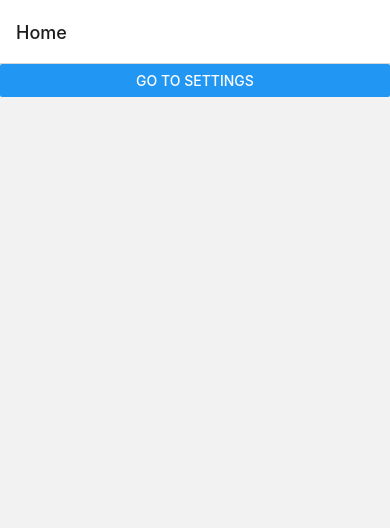
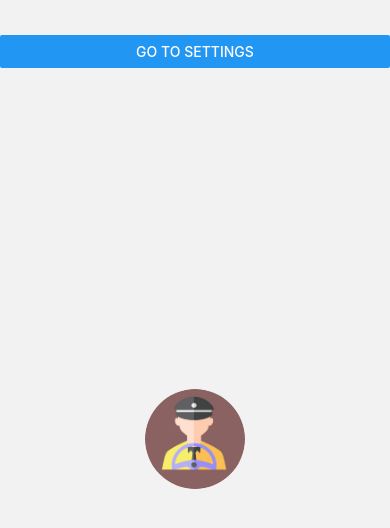
Before and after one commit to team-epsilon-ftw/react-native-pilot-project, a React Native app: screen /Loading in a window 390 px wide. Before the commit this address had no page. Shown: the top 528 px of the page. Built offline with nearby package versions, Linux system fonts and the light colour scheme.

Commit message:
navigation optimsed

```diff
--- a/App.js
+++ b/App.js
@@ -2,16 +2,19 @@ import { StatusBar } from "expo-status-bar";
 import { StyleSheet, Text, View } from "react-native";
 import { NavigationContainer } from "@react-navigation/native";
 import { createStackNavigator } from "@react-navigation/stack";
-import HomeScreen from "./src/screens/HomeScreen";
+import LoadingScreen from "./src/screens/LoadingScreen";
 import SettingScreen from "./src/screens/SettingScreen";
 
 const Stack = createStackNavigator();
 
 export default function App() {
+  //remove this if u want screenOptions={{ headerShown: false }}: in the development phase
   return (
     <NavigationContainer>
-      <Stack.Navigator initialRouteName="Home">
-        <Stack.Screen name="Home" component={HomeScreen} />
+      <Stack.Navigator
+        initialRouteName="Loading"
+        screenOptions={{ headerShown: false }}>
+        <Stack.Screen name="Loading" component={LoadingScreen} />
         <Stack.Screen name="Settings" component={SettingScreen} />
       </Stack.Navigator>
     </NavigationContainer>
--- a/src/screens/HomeScreen.js
+++ /dev/null
@@ -1,17 +0,0 @@
-import React from "react";
-import { Button, View } from "react-native";
-import { useNavigation } from "@react-navigation/native";
-
-const HomeScreen = () => {
-  const navigation = useNavigation();
-
-  const goToSettings = () => {
-    navigation.navigate("Settings");
-  };
-
-  return (
-    <View>{<Button title="Go to Settings" onPress={goToSettings} />}</View>
-  );
-};
-
-export default HomeScreen;
--- /dev/null
+++ b/src/screens/LoadingScreen.js
@@ -0,0 +1,43 @@
+import React from "react";
+import { Button, View, Image, StyleSheet } from "react-native";
+import { useNavigation } from "@react-navigation/native";
+
+const LoadingScreen = () => {
+  const navigation = useNavigation();
+  const goToSettings = () => {
+    navigation.navigate("Settings");
+  };
+
+  const styles = StyleSheet.create({
+    container: {
+      flex: 1,
+      paddingVertical: 35, // 40 units of padding vertically
+      paddingHorizontal: 0, // 0 units of padding horizontally
+    },
+    imageContainer: {
+      flex: 1,
+      justifyContent: "center",
+      alignItems: "center",
+    },
+    image: {
+      width: 100,
+      height: 100,
+      resizeMode: "contain",
+      borderRadius: 100,
+    },
+  });
+
+  return (
+    <View style={styles.container}>
+      <View>{<Button title="Go to Settings" onPress={goToSettings} />}</View>
+      <View style={styles.imageContainer}>
+        <Image
+          source={require("./../../assets/loadScreen/icon.jpg")}
+          style={styles.image}
+        />
+      </View>
+    </View>
+  );
+};
+
+export default LoadingScreen;
--- a/src/screens/SettingScreen.js
+++ b/src/screens/SettingScreen.js
@@ -1,16 +1,24 @@
 import React from "react";
-import { Button, View } from "react-native";
+import { Button, View, StyleSheet } from "react-native";
 import { useNavigation } from "@react-navigation/native";
 
 const SettingScreen = () => {
   const navigation = useNavigation();
-
-  const goToHomeScreen = () => {
-    navigation.navigate("Home");
+  const goToLoadingScreen = () => {
+    navigation.navigate("Loading");
   };
 
+  const styles = StyleSheet.create({
+    container: {
+      flex: 1,
+      paddingVertical: 35, // 40 units of padding vertically
+      paddingHorizontal: 0, // 0 units of padding horizontally
+    },
+  });
   return (
-    <View>{<Button title="Go to HomeScreen" onPress={goToHomeScreen} />}</View>
+    <View style={styles.container}>
+      {<Button title="Go to Loading" onPress={goToLoadingScreen} />}
+    </View>
   );
 };
 
```
Also changed, not shown: assets/loadScreen/icon.jpg (added).
